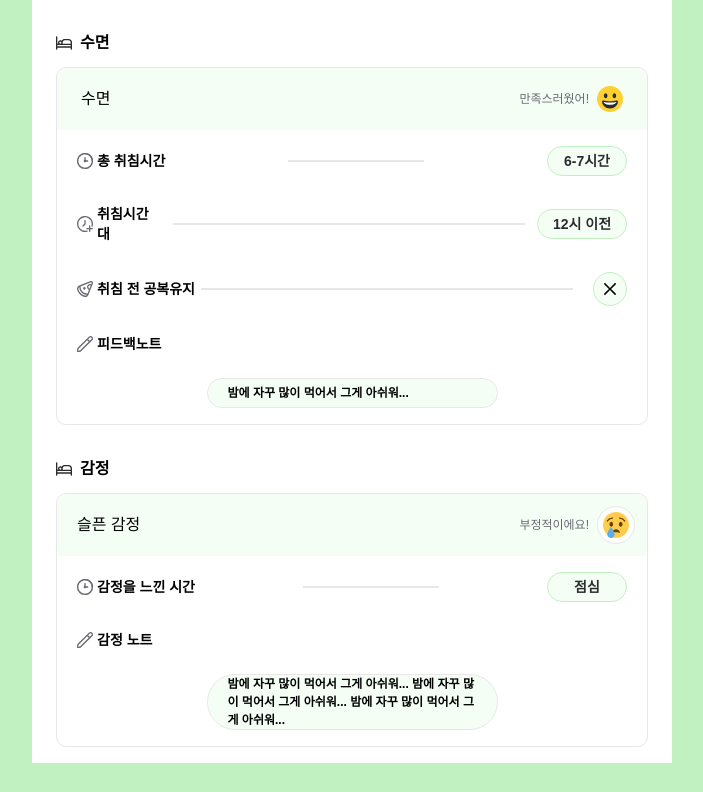
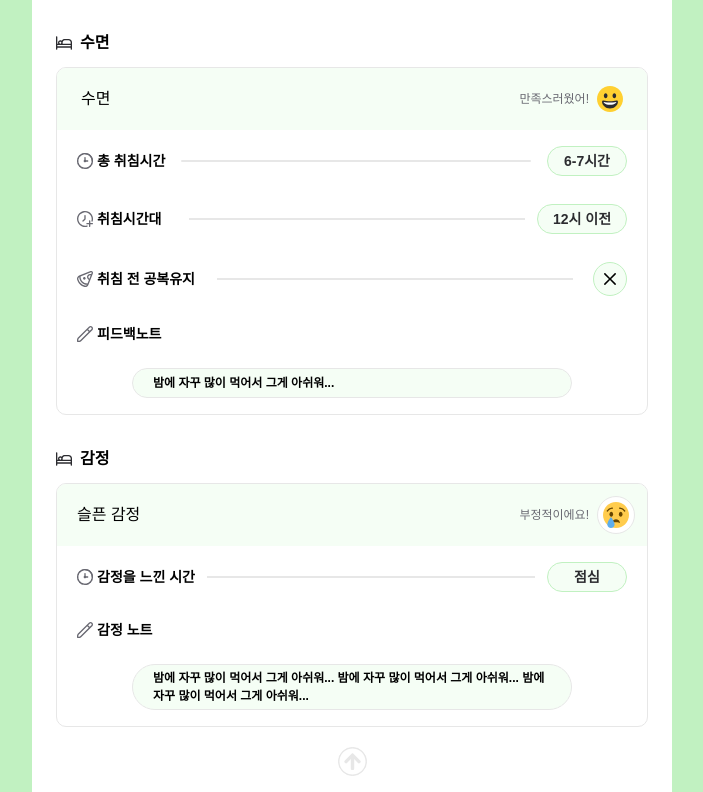
Before and after one commit to hatoruday/mindeating-front, a Next.js app: page /info in a window 1280 px wide. Shown: the part 1159-1951 px from the top of the page, without its empty margins (288-991 px from the left). Before the commit the page ends 1922 px from the top, so only its background shows below. Built offline with nearby package versions, Linux system fonts and the light colour scheme; a web font is replaced by a local one.

Commit message:
scrollToTop implementation

```diff
--- a/app/info/page.tsx
+++ b/app/info/page.tsx
@@ -1,10 +1,16 @@
+"use client";
 import Activity from "@/components/userInfoDisplay/activity/activity";
 import Emotion from "@/components/userInfoDisplay/emotion/emotion";
 import MindFullEating from "@/components/userInfoDisplay/mindFullEating/mindFullEating";
 import Routine from "@/components/userInfoDisplay/routine/routine";
 import Sleep from "@/components/userInfoDisplay/sleep/sleep";
+import Image from "next/image";
+import { FaArrowCircleUp } from "react-icons/fa";
 
 export default function UserInfo() {
+  const scrollToTop = () => {
+    window.scrollTo({ top: 0, behavior: "smooth" });
+  };
   return (
     <div className="flex flex-col gap-y-5">
       <Routine />
@@ -12,6 +18,9 @@ export default function UserInfo() {
       <Activity />
       <Sleep />
       <Emotion />
+      <button onClick={scrollToTop} className="flex justify-center">
+        <FaArrowCircleUp className="text-white bg-black4 rounded-full border border-black4 w-[29px] h-[29px]" />
+      </button>
     </div>
   );
 }
--- a/components/userInfoDisplay/emotion/emotion.tsx
+++ b/components/userInfoDisplay/emotion/emotion.tsx
@@ -48,7 +48,7 @@ export default function Emotion() {
         </header>
         <section className="flex px-2 flex-col gap-y-7 py-4">
           <article className="flex justify-between px-3 items-center">
-            <div className="flex gap-1">
+            <div className="flex flex-shrink-0 flex-grow-0 gap-1">
               <Image
                 src="/info/clockIcon.svg"
                 width={16}
@@ -59,8 +59,8 @@ export default function Emotion() {
                 감정을 느낀 시간
               </p>
             </div>
-            <div className="w-[136px] h-[2px] bg-[#E7E7E7]"></div>
-            <div className="flex justify-center content-center items-center w-[80px] h-[30px] rounded-[40px] bg-[#f5fef5] border border-[#c1f1c1]">
+            <div className="w-full mx-3 h-[2px] bg-[#E7E7E7]"></div>
+            <div className="flex flex-shrink-0 flex-grow-0 justify-center content-center items-center w-[80px] h-[30px] rounded-[40px] bg-[#f5fef5] border border-[#c1f1c1]">
               <p className="text-sm font-semibold text-[#2c2c30]">
                 {emotionTime[emotionTimeIndex]}
               </p>
@@ -79,7 +79,7 @@ export default function Emotion() {
                 감정 노트
               </p>
             </header>
-            <div className="flex items-center px-5 w-[291px] h-min-[30px] rounded-[40px] bg-[#f5fef5] border border-[#e7e7e7]">
+            <div className="flex items-center px-5 w-4/5 py-1 rounded-[40px] bg-[#f5fef5] border border-[#e7e7e7]">
               <p className="font-semibold  text-[12px]">{emotionNote}</p>
             </div>
           </article>
--- a/components/userInfoDisplay/sleep/sleep.tsx
+++ b/components/userInfoDisplay/sleep/sleep.tsx
@@ -48,7 +48,7 @@ export default function Sleep() {
         </header>
         <section className="flex px-2 flex-col gap-y-7 py-4">
           <article className="flex justify-between px-3 items-center">
-            <div className="flex gap-1">
+            <div className="flex flex-grow-0 flex-shrink-0 gap-1">
               <Image
                 src="/info/clockIcon.svg"
                 width={16}
@@ -59,8 +59,8 @@ export default function Sleep() {
                 총 취침시간
               </p>
             </div>
-            <div className="w-[136px] h-[2px] bg-[#E7E7E7]"></div>
-            <div className="flex justify-center content-center items-center w-[80px] h-[30px] rounded-[40px] bg-[#f5fef5] border border-[#c1f1c1]">
+            <div className="w-full mx-4 rounded-md h-[2px] bg-black4"></div>
+            <div className="flex flex-grow-0 flex-shrink-0 justify-center content-center items-center w-[80px] h-[30px] rounded-[40px] bg-[#f5fef5] border border-[#c1f1c1]">
               <p className="text-sm font-semibold text-[#2c2c30]">
                 {sleepAmount}
               </p>
@@ -68,7 +68,7 @@ export default function Sleep() {
           </article>
 
           <article className="flex justify-between px-3 items-center">
-            <div className="flex gap-1">
+            <div className="flex flex-grow-0 flex-shrink-0 gap-1">
               <Image
                 src="/info/timezoneIcon.svg"
                 width={16}
@@ -80,7 +80,7 @@ export default function Sleep() {
               </div>
             </div>
             <div className="w-full mx-3 h-[2px] bg-[#E7E7E7]"></div>
-            <div className="flex min-w-[90px] justify-center content-center items-center  h-[30px] rounded-[40px] bg-[#f5fef5] border border-[#c1f1c1]">
+            <div className="flex min-w-[90px] flex-grow-0 flex-shrink-0 justify-center content-center items-center  h-[30px] rounded-[40px] bg-[#f5fef5] border border-[#c1f1c1]">
               <p className="text-sm font-semibold text-[#2c2c30]">
                 {sleepTimeZone}
               </p>
@@ -88,7 +88,7 @@ export default function Sleep() {
           </article>
 
           <article className="flex justify-between px-3 items-center">
-            <div className="flex gap-1">
+            <div className="flex flex-grow-0 flex-shrink-0 gap-1">
               <Image
                 src="/info/pizzaSlice.svg"
                 width={16}
@@ -123,7 +123,7 @@ export default function Sleep() {
                 피드백노트
               </p>
             </header>
-            <div className="flex items-center px-5 w-[291px] h-[30px] rounded-[40px] bg-[#f5fef5] border border-[#e7e7e7]">
+            <div className="flex items-center px-5 w-4/5 py-1 h-[30px] rounded-[40px] bg-[#f5fef5] border border-[#e7e7e7]">
               <p className="font-semibold  text-[12px]">{feedbackContent}</p>
             </div>
           </article>
```
Also changed, not shown: public/info/upper_arrow.svg (added).
